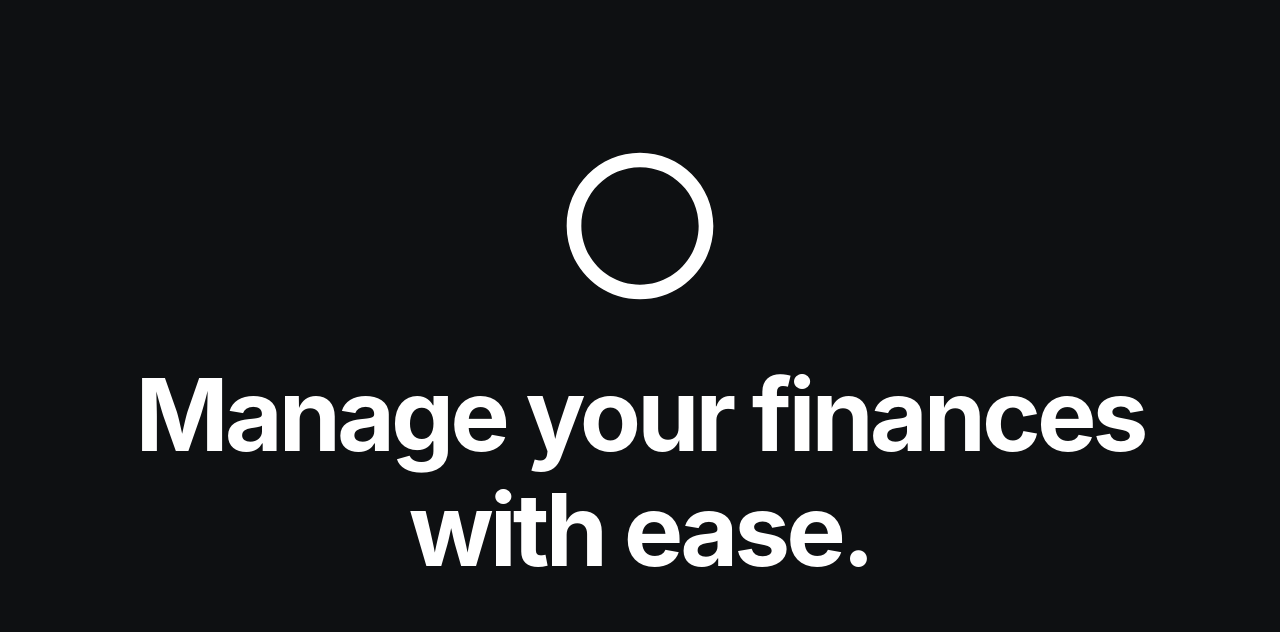
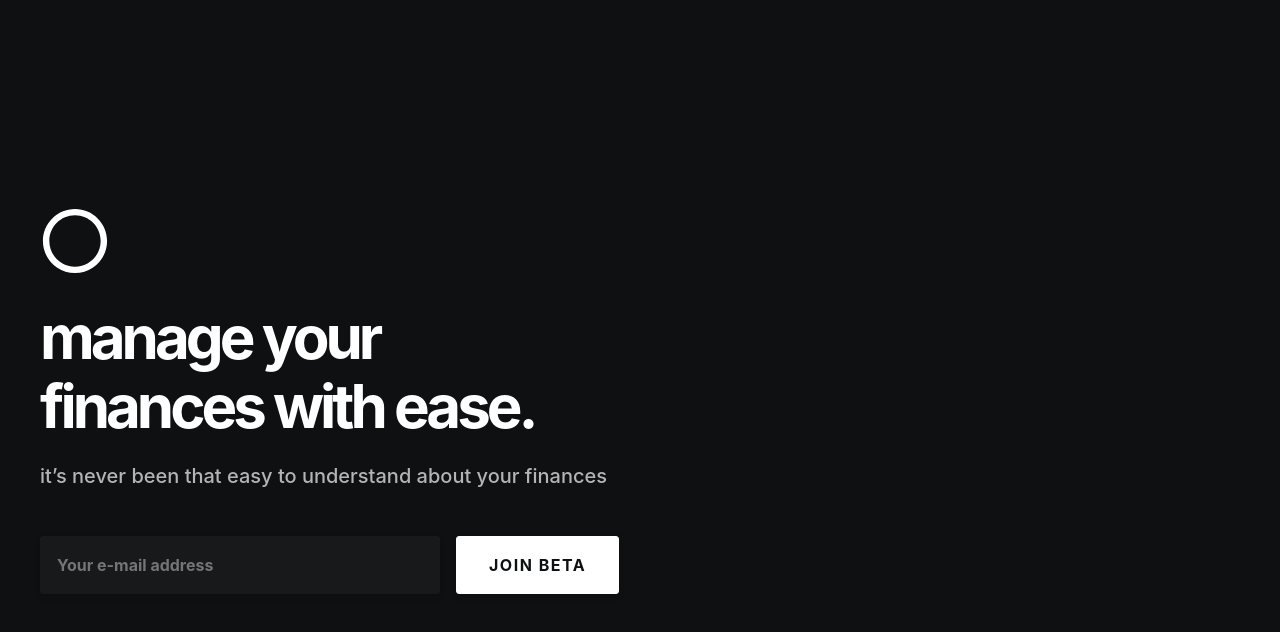
Before and after one commit to ukyiwin/infinity-site, a Next.js app: page / in a window 1280 px wide. Shown: the top 632 px of the page. Built offline with nearby package versions, Linux system fonts and the light colour scheme.

Commit message:
infinity

```diff
--- /dev/null
+++ b/helpers/constants.js
@@ -0,0 +1,5 @@
+exports.SIZE_SMALL = 'small'
+exports.SIZE_MEDIUM = 'medium'
+exports.SIZE_LARGE = 'large'
+
+exports.APPEARANCE_PRIMARY = 'primary'
--- a/layouts/app.js
+++ b/layouts/app.js
@@ -20,7 +20,6 @@ const App = ({ children }) => {
         <title>
           {pkg.name} — {pkg.description}
         </title>
-        <description>{pkg.description}</description>
       </Head>
 
       {children}
--- a/pages/index.js
+++ b/pages/index.js
@@ -4,28 +4,49 @@ import React from 'react'
 // Layouts
 import App from '../layouts/app'
 
+// Helpers
+import { SIZE_LARGE } from '../helpers/constants'
+
 // UI
+import Row from '../ui/row'
+import Logo from '../ui/logo'
+import Button from '../ui/button'
+import Input from '../ui/input'
 import { colors, designTokens } from '../ui/theme'
 
 const Home = () => {
   return (
     <App>
-      <main>
-        <div>
-          <svg width="160px" viewBox="0 0 24 24">
-            <g stroke="none" strokeWidth="1" fill="none" fillRule="evenodd">
-              <path
-                d="M12,23 C5.92486775,23 1,18.0751322 1,12 C1,5.92486775 5.92486775,1 12,1 C18.0751322,1 23,5.92486775 23,12 C23,18.0751322 18.0751322,23 12,23 Z M12,20.8 C16.8601058,20.8 20.8,16.8601058 20.8,12 C20.8,7.1398942 16.8601058,3.2 12,3.2 C7.1398942,3.2 3.2,7.1398942 3.2,12 C3.2,16.8601058 7.1398942,20.8 12,20.8 Z"
-                fill={colors.white}
+      <Row>
+        <main>
+          <div>
+            <Logo />
+
+            <h1>
+              manage your <br />
+              finances with ease.
+            </h1>
+
+            <h2>it’s never been that easy to understand about your finances</h2>
+
+            <form>
+              <Input
+                type="email"
+                placeholder="Your e-mail address"
+                size={SIZE_LARGE}
+                style={{ minWidth: '400px' }}
               />
-            </g>
-          </svg>
 
-          <h1>
-            Manage your finances <br /> with ease.
-          </h1>
-        </div>
-      </main>
+              <Button
+                size={SIZE_LARGE}
+                style={{ marginLeft: designTokens.spacing.medium }}
+              >
+                Join beta
+              </Button>
+            </form>
+          </div>
+        </main>
+      </Row>
 
       <style jsx>{`
         main {
@@ -33,7 +54,6 @@ const Home = () => {
           min-height: 100vh;
           align-items: center;
           width: 100%;
-          text-align: center;
         }
 
         div {
@@ -41,11 +61,20 @@ const Home = () => {
         }
 
         h1 {
-          font-size: 100px;
+          font-size: 60px;
           color: ${colors.white};
           letter-spacing: -4px;
-          margin-top: ${designTokens.spacing.xxxLarge};
+          margin-top: ${designTokens.spacing.large};
+          margin-bottom: 24px;
           display: block;
+        }
+
+        h2 {
+          color: #b4b4b4;
+          font-size: 20px;
+          font-weight: 500;
+          margin-top: 0;
+          margin-bottom: 48px;
         }
       `}</style>
     </App>
--- /dev/null
+++ b/ui/button.js
@@ -0,0 +1,69 @@
+// Packages
+import React, { PureComponent } from 'react'
+import classnames from 'classnames'
+
+// Helpers
+import {
+  APPEARANCE_PRIMARY,
+  SIZE_MEDIUM,
+  SIZE_LARGE
+} from '../helpers/constants'
+
+// UI
+import { typography, colors, designTokens } from './theme'
+
+class Button extends PureComponent {
+  render() {
+    const { children, type, appearance, size, style } = this.props
+
+    const classname = classnames({
+      primary: appearance === APPEARANCE_PRIMARY,
+      large: size === SIZE_LARGE
+    })
+
+    return (
+      <button className={classname} type={type} style={style}>
+        {children}
+
+        <style jsx>{`
+          button {
+            font-size: ${typography.h600.fontSize};
+            line-height: ${typography.h600.lineHeight};
+            font-weight: ${typography.h600.fontWeight};
+            text-align: center;
+            border: 1px solid ${colors.white};
+            border-radius: ${designTokens.radius};
+            cursor: pointer;
+            display: inline-block;
+            transition: ${designTokens.transition};
+            box-shadow: ${designTokens.shadow};
+            padding: ${designTokens.spacing} ${designTokens.spacing.medium};
+            background: transparent;
+            text-transform: uppercase;
+            letter-spacing: 1.5px;
+          }
+
+          .primary {
+            background-color: ${colors.white};
+            color: ${colors.black};
+          }
+
+          .large {
+            font-size: ${typography.h500.fontSize};
+            line-height: ${typography.h500.lineHeight};
+            font-weight: ${typography.h500.fontWeight};
+            padding: ${designTokens.spacing.medium}
+              ${designTokens.spacing.xLarge};
+          }
+        `}</style>
+      </button>
+    )
+  }
+}
+
+Button.defaultProps = {
+  appearance: APPEARANCE_PRIMARY,
+  size: SIZE_MEDIUM
+}
+
+export default Button
--- /dev/null
+++ b/ui/input.js
@@ -0,0 +1,70 @@
+// Packages
+import React, { PureComponent } from 'react'
+import classnames from 'classnames'
+
+// Helpers
+import {
+  APPEARANCE_PRIMARY,
+  SIZE_MEDIUM,
+  SIZE_LARGE
+} from '../helpers/constants'
+
+// UI
+import { typography, colors, designTokens } from './theme'
+
+class Input extends PureComponent {
+  render() {
+    const { type, appearance, size, placeholder, style } = this.props
+
+    const classname = classnames({
+      primary: appearance === APPEARANCE_PRIMARY,
+      large: size === SIZE_LARGE
+    })
+
+    return (
+      <>
+        <input
+          className={classname}
+          type={type}
+          placeholder={placeholder}
+          style={style}
+        />
+
+        <style jsx>{`
+          input {
+            font-size: ${typography.paragraph.fontSize};
+            line-height: ${typography.paragraph.lineHeight};
+            font-weight: ${typography.paragraph.fontWeight};
+            border: 1px solid transparent;
+            border-radius: ${designTokens.radius};
+            display: inline-block;
+            transition: ${designTokens.transition};
+            box-shadow: ${designTokens.shadow};
+            padding: ${designTokens.spacing} ${designTokens.spacing.medium};
+            background: transparent;
+          }
+
+          .primary {
+            background-color: ${colors.gray};
+            color: ${colors.white};
+            border-color: ${colors.gray};
+          }
+
+          .large {
+            font-size: ${typography.h500.fontSize};
+            line-height: ${typography.h500.lineHeight};
+            font-weight: ${typography.h500.fontWeight};
+            padding: ${designTokens.spacing.medium};
+          }
+        `}</style>
+      </>
+    )
+  }
+}
+
+Input.defaultProps = {
+  appearance: APPEARANCE_PRIMARY,
+  size: SIZE_MEDIUM
+}
+
+export default Input
--- /dev/null
+++ b/ui/logo.js
@@ -0,0 +1,26 @@
+// Packages
+import React, { PureComponent } from 'react'
+
+class Logo extends PureComponent {
+  render() {
+    const { size, color } = this.props
+
+    return (
+      <svg width={size} viewBox="0 0 24 24">
+        <g stroke="none" strokeWidth="1" fill="none" fillRule="evenodd">
+          <path
+            d="M12,23 C5.92486775,23 1,18.0751322 1,12 C1,5.92486775 5.92486775,1 12,1 C18.0751322,1 23,5.92486775 23,12 C23,18.0751322 18.0751322,23 12,23 Z M12,20.8 C16.8601058,20.8 20.8,16.8601058 20.8,12 C20.8,7.1398942 16.8601058,3.2 12,3.2 C7.1398942,3.2 3.2,7.1398942 3.2,12 C3.2,16.8601058 7.1398942,20.8 12,20.8 Z"
+            fill={color}
+          />
+        </g>
+      </svg>
+    )
+  }
+}
+
+Logo.defaultProps = {
+  size: '70px',
+  color: 'white'
+}
+
+export default Logo
--- a/ui/row.js
+++ b/ui/row.js
@@ -1,8 +1,24 @@
 // Packages
-import React from 'react'
+import React, { PureComponent } from 'react'
 
-const Row = ({ children, size }) => {
-  return <div>{children}</div>
+class Row extends PureComponent {
+  render() {
+    const { children, size } = this.props
+
+    return (
+      <div>
+        {children}
+
+        <style jsx>{`
+          div {
+            max-width: ${size};
+            margin-left: auto;
+            margin-right: auto;
+          }
+        `}</style>
+      </div>
+    )
+  }
 }
 
 Row.defaultProps = {
--- a/ui/theme.js
+++ b/ui/theme.js
@@ -84,8 +84,9 @@ const colors = {
     darker: darken('0.1', primary)
   }),
   secondary: '#A4A8B3',
-  black: '#1A112E',
+  black: '#0e1012',
   white: '#ffffff',
+  gray: '#17191b',
   red: Object.assign(red, {
     lighter: lighten('0.2', red),
     light: lighten('0.1', red),
```
Also changed, not shown: package.json (+31 -3 lines), 1 other file (tests, documents, lock files or other folders).
